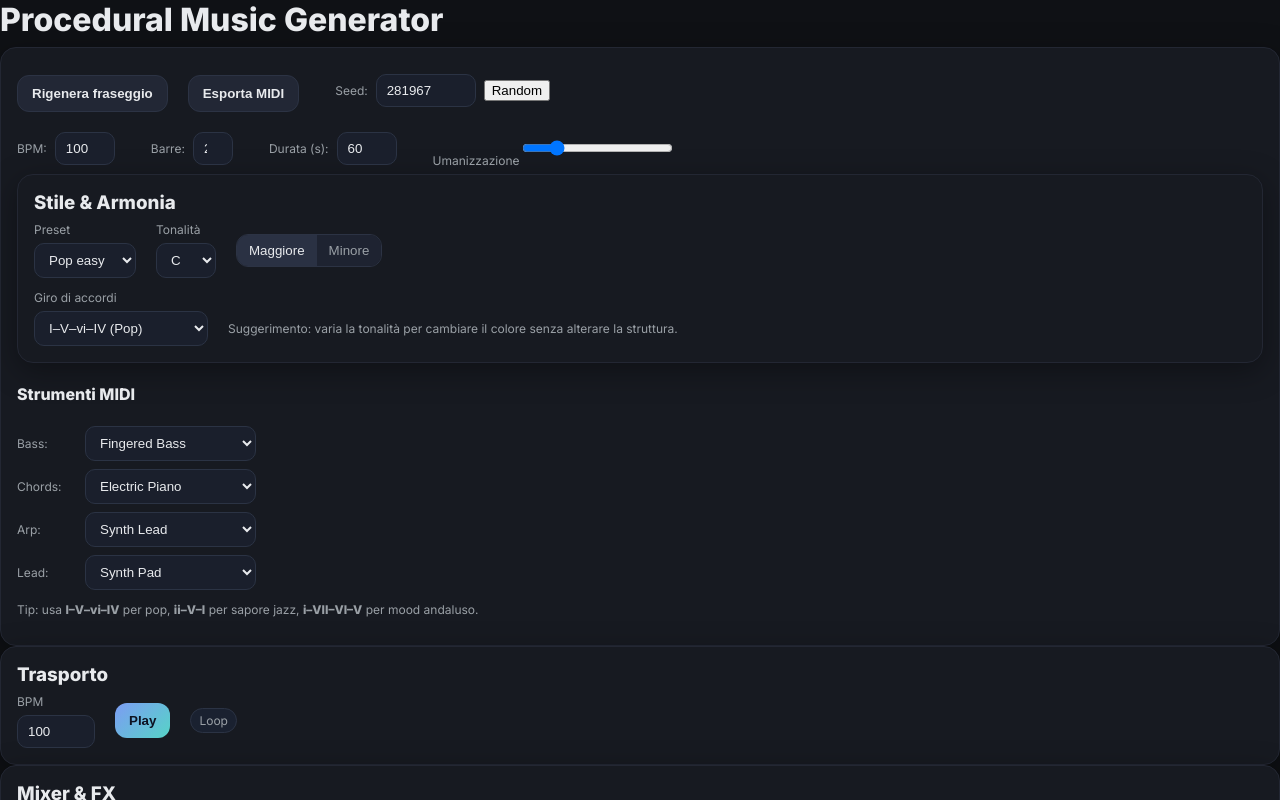
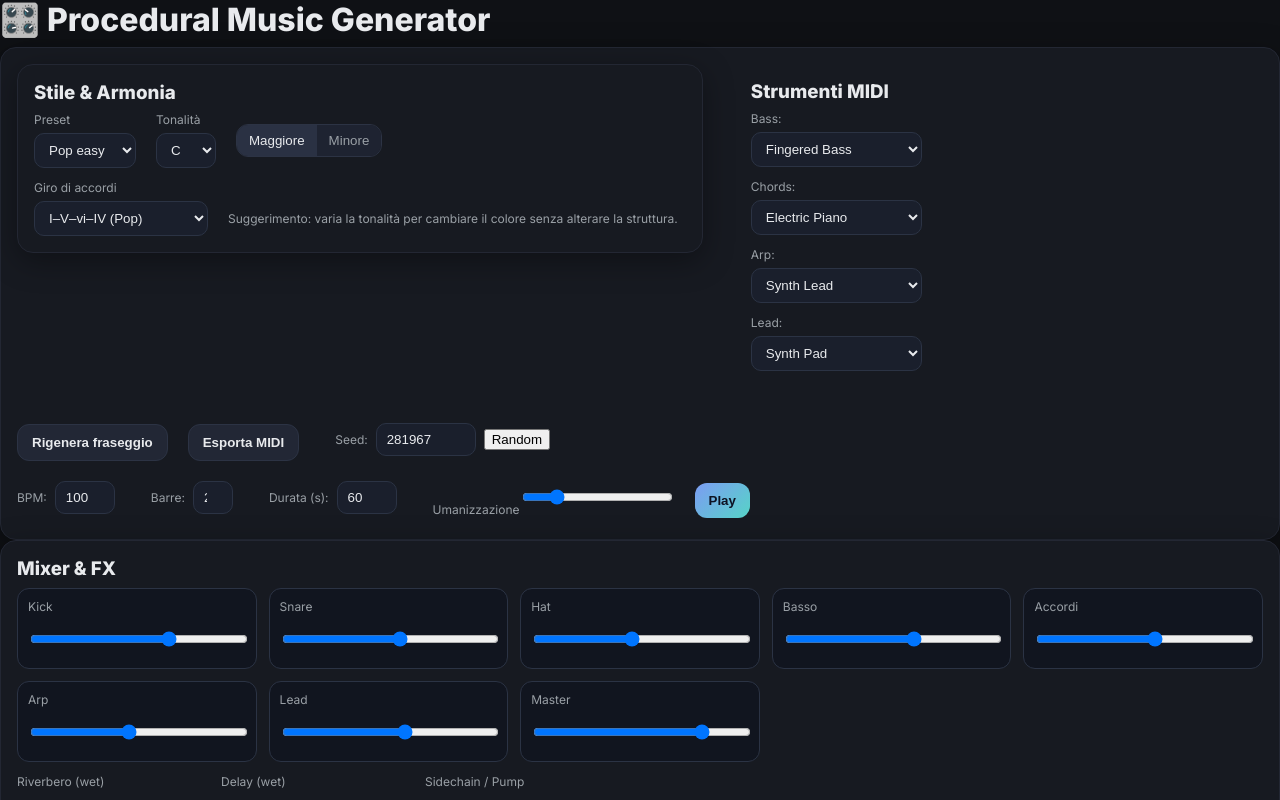
Before and after one commit to Raffa50/ProceduralMusicGenerator, a React (Vite) app: page / in a window 1280 px wide. Shown: the top 800 px of the page. Built offline with nearby package versions, Linux system fonts and the light colour scheme; the HTML template or start-up script is replaced by a standard one.

Commit message:
refactor grafico

```diff
--- a/src/App.tsx
+++ b/src/App.tsx
@@ -1,10 +1,10 @@
 import React from 'react'
-import { TransportControls } from './components/Transport'
 import { StyleAndHarmony } from './components/StyleAndHarmony'
 import { MixerFx } from './components/MixerFx'
 import { defaultParams, generate, type Params, type Song } from './lib/generator'
 import { createPlayer, type Player } from './lib/player'
 import { exportSongToMidi } from './lib/midiExport'
+import { MidiInstruments } from './components/MidiInstruments'
 
 export default function App(){
   const [params, setParams] = React.useState<Params>(() => ({
@@ -111,8 +111,22 @@ export default function App(){
 
   return (
     <div className="app-container">
-      <h1>Procedural Music Generator</h1>
+      <h1>🎛️ Procedural Music Generator</h1>
       <div className="panel">
+        <div style={{ display: 'flex', gap: 32, alignItems: 'flex-start', marginBottom: 24 }}>
+          <StyleAndHarmony
+            tonic={params.tonic}
+            setTonic={t => setParams(p => ({ ...p, tonic: t }))}
+            mode={params.mode}
+            setMode={m => setParams(p => ({ ...p, mode: m }))}
+            progression={params.progression}
+            setProgression={pr => setParams(p => ({ ...p, progression: pr }))}
+            style={params.style}
+            setStyle={s => setParams(p => ({ ...p, style: s }))}
+            setBpm={n => setParams(p => ({ ...p, bpm: n }))}
+          />
+          <MidiInstruments instruments={instruments} setInstruments={setInstruments} GM_INSTRUMENTS={GM_INSTRUMENTS} />
+        </div>
         <div className="row" style={{marginTop: 10}}>
           <button className="btn" onClick={()=>regen()}>Rigenera fraseggio</button>
           <button className="btn" onClick={exportMidi} disabled={!song}>Esporta MIDI</button>
@@ -146,43 +160,14 @@ export default function App(){
             <input type="range" min={0} max={1} step={0.01} value={params.humanize}
               onChange={e=>setParams(p=>({...p, humanize: parseFloat(e.target.value)}))} />
           </label>
+
+            {playing ? (
+                <button className="btn danger" onClick={stop}>Stop</button>
+            ) : (
+                <button className="btn primary" onClick={play}>Play</button>
+            )}
         </div>
-        <StyleAndHarmony
-          tonic={params.tonic}
-          setTonic={v=>setParams(p=>({...p, tonic: v}))}
-          mode={params.mode}
-          setMode={v=>setParams(p=>({...p, mode: v}))}
-          progression={params.progression}
-          setProgression={v=>setParams(p=>({...p, progression: v}))}
-          style={params.style}
-          setStyle={v=>setParams(p=>({...p, style: v}))}
-          setBpm={n=>setParams(p=>({...p, bpm: n}))}
-        />
-        <div style={{marginTop: 16}}>
-          <h4>Strumenti MIDI</h4>
-          {TRACKS.map(track => (
-            <div key={track} style={{marginBottom: 8}}>
-              <label style={{marginRight: 8, minWidth: 60, display: 'inline-block'}}>{track.charAt(0).toUpperCase() + track.slice(1)}:</label>
-              <select
-                value={instruments[track]}
-                onChange={e => setInstruments(prev => ({ ...prev, [track]: parseInt(e.target.value) }))}
-              >
-                {GM_INSTRUMENTS.map(inst => (
-                  <option key={inst.program} value={inst.program}>{inst.name}</option>
-                ))}
-              </select>
-            </div>
-          ))}
-        </div>
-        <p className="small">Tip: usa <b>I–V–vi–IV</b> per pop, <b>ii–V–I</b> per sapore jazz, <b>i–VII–VI–V</b> per mood andaluso.</p>
       </div>
-      <TransportControls
-        playing={playing}
-        onPlay={play}
-        onStop={stop}
-        bpm={params.bpm}
-        setBpm={n=>setParams(p=>({...p, bpm: n}))}
-      />
       <MixerFx
         volumes={volumes}
         setVolumes={(v)=>setVolumes(prev=>({...prev, ...v}))}
--- /dev/null
+++ b/src/components/MidiInstruments.tsx
@@ -0,0 +1,42 @@
+import React from 'react';
+
+export type MidiInstrument = { name: string; program: number };
+export type TrackName = 'bass' | 'chords' | 'arp' | 'lead';
+
+interface MidiInstrumentsProps {
+  instruments: Record<TrackName, number>;
+  setInstruments: (inst: Record<TrackName, number>) => void;
+  GM_INSTRUMENTS: MidiInstrument[];
+}
+
+export const MidiInstruments: React.FC<MidiInstrumentsProps> = ({ instruments, setInstruments, GM_INSTRUMENTS }) => {
+  const TRACKS: TrackName[] = ['bass', 'chords', 'arp', 'lead'];
+
+  // Fallback di debug: mostra un messaggio se le props sono undefined/null
+  if (!instruments || !setInstruments || !GM_INSTRUMENTS) {
+    return <div style={{ color: 'red', padding: 16 }}>Errore: props MidiInstruments non definite</div>;
+  }
+
+  function handleChange(track: TrackName, program: number) {
+    setInstruments({ ...instruments, [track]: program });
+  }
+
+  return (
+    <div style={{ padding: 16, minWidth: 260 }}>
+      <h3>Strumenti MIDI</h3>
+      {TRACKS.map(track => (
+        <div key={track} style={{ marginBottom: 12 }}>
+          <label style={{ marginRight: 8 }}>{track.charAt(0).toUpperCase() + track.slice(1)}:</label>
+          <select
+            value={instruments[track]}
+            onChange={e => handleChange(track, Number(e.target.value))}
+          >
+            {GM_INSTRUMENTS.map(inst => (
+              <option key={inst.program} value={inst.program}>{inst.name}</option>
+            ))}
+          </select>
+        </div>
+      ))}
+    </div>
+  );
+};
--- a/src/components/Transport.tsx
+++ /dev/null
@@ -1,27 +0,0 @@
-import React from 'react'
-
-export function TransportControls(props: {
-  bpm: number,
-  setBpm: (n:number)=>void,
-  onPlay: ()=>void,
-  onStop: ()=>void,
-  playing: boolean
-}) {
-  return (
-    <div className="panel">
-      <h3>Trasporto</h3>
-      <div className="row" style={{marginTop: 8}}>
-        <div>
-          <label>BPM</label>
-          <input type="number" value={props.bpm} min={60} max={180} onChange={e=>props.setBpm(parseInt(e.target.value||'0'))} />
-        </div>
-        {props.playing ? (
-          <button className="btn danger" onClick={props.onStop}>Stop</button>
-        ) : (
-          <button className="btn primary" onClick={props.onPlay}>Play</button>
-        )}
-        <span className="pill">Loop</span>
-      </div>
-    </div>
-  )
-}
```
